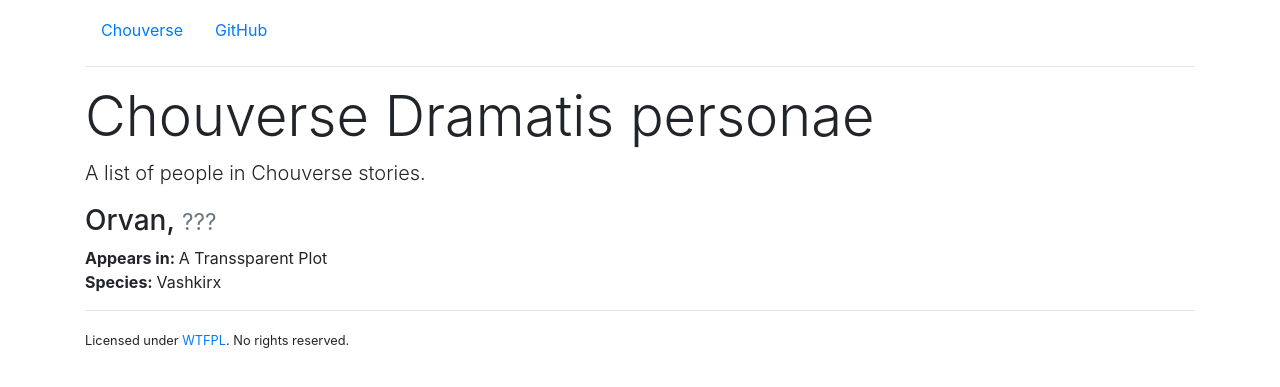
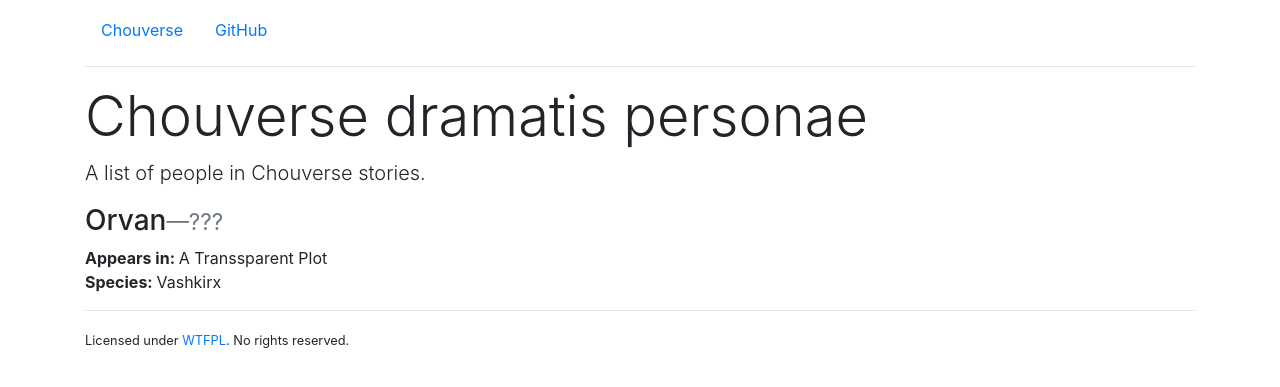
Before and after one commit to aa1874/Chouverse, a Jekyll site: the page built from people.html, in a window 1280 px wide. Shown: the top 387 px of the page. Built offline with Jekyll 4.4.1, drawn with Linux system fonts in a browser that asks for light colours.

Commit message:
DraPer edits

```diff
--- a/people.html
+++ b/people.html
@@ -1,7 +1,7 @@
 ---
 layout: main
 title: People
-list_title: Chouverse Dramatis personae
+list_title: Chouverse dramatis personae
 list_desc: A list of people in Chouverse stories.
 ---
 
@@ -9,7 +9,7 @@ list_desc: A list of people in Chouverse stories.
     <h1 class="display-4">{{ page.list_title | default: page.title }}</h1>
     <p class="lead">{{ page.list_desc }}</p>
     {%- for person in site.people -%}
-        <h3>{{ person.name | escape }}{%- if person.occupation -%}, <small class="text-muted">{{ person.occupation }}</small>{%- endif -%}</h3>
+        <h3>{{ person.name | escape }}{%- if person.occupation -%}<small class="text-muted">&mdash;{{ person.occupation }}</small>{%- endif -%}</h3>
         <p>
             <b>Appears in: </b> {{ person.appearance }}<br>
             <b>Species: </b> {{ person.species }}
```
